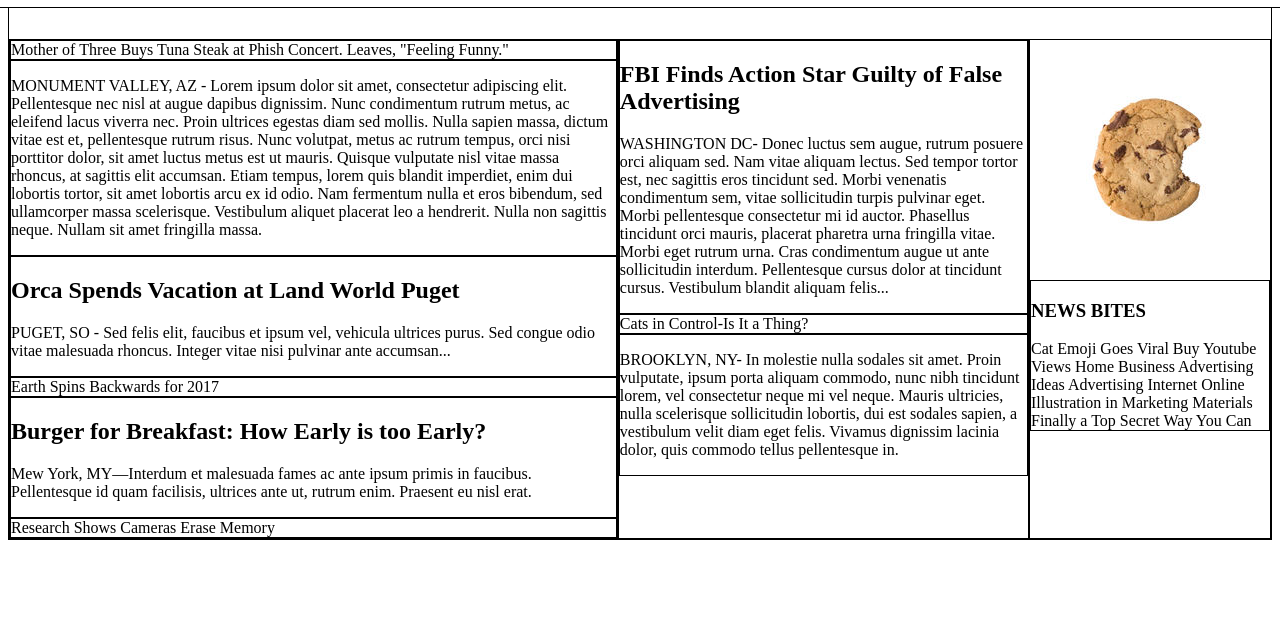
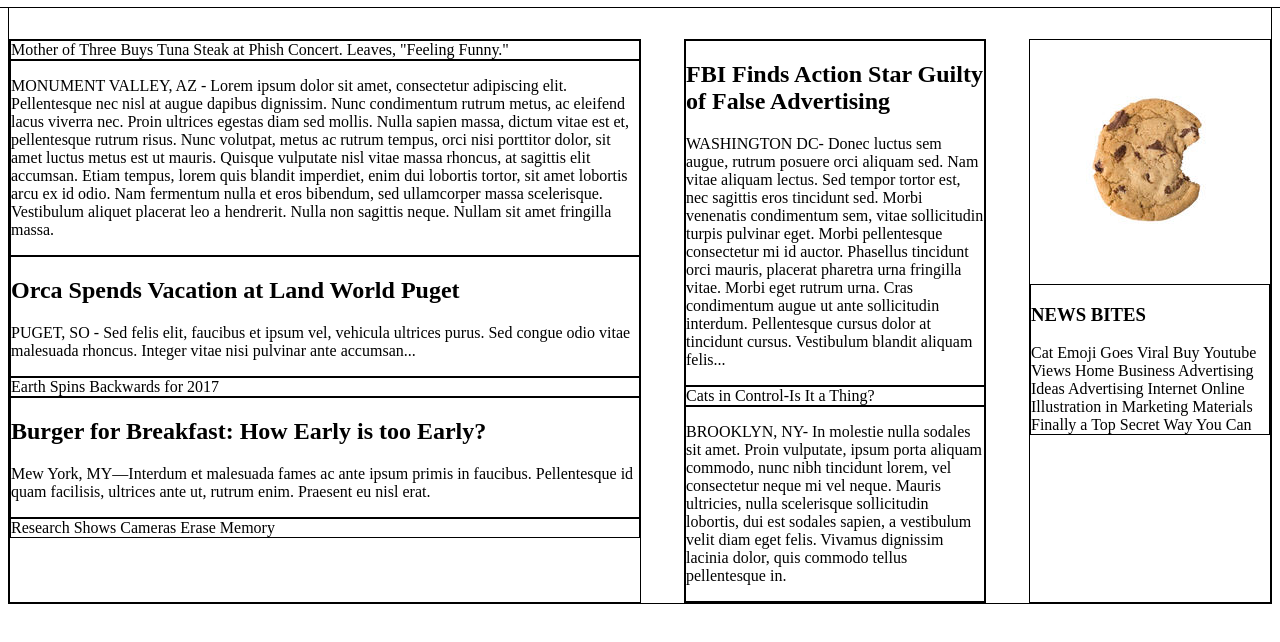
Before and after one commit to sflints/My-TImes, a plain HTML site: page index.html in a window 1280 px wide. Shown: the part 70-712 px from the top of the page. Drawn offline with Linux system fonts and the light colour scheme.

Commit message:
Task three completed

```diff
--- a/resources/css/style.css
+++ b/resources/css/style.css
@@ -40,12 +40,24 @@ nav span {
 .content {
   display: flex;
   padding-top: 100px;
+  justify-content: space-between;
 }
 .column {
   display: flex;
   flex-direction: column;
 }
-
+.column.large {
+  display: inline-block;
+  width: 630px;
+}
+.column.medium {
+  display: inline-block;
+  width: 300px;
+}
+.column.small {
+  display: inline-block;
+  width: 240px;
+}
 
 
 div {
```
